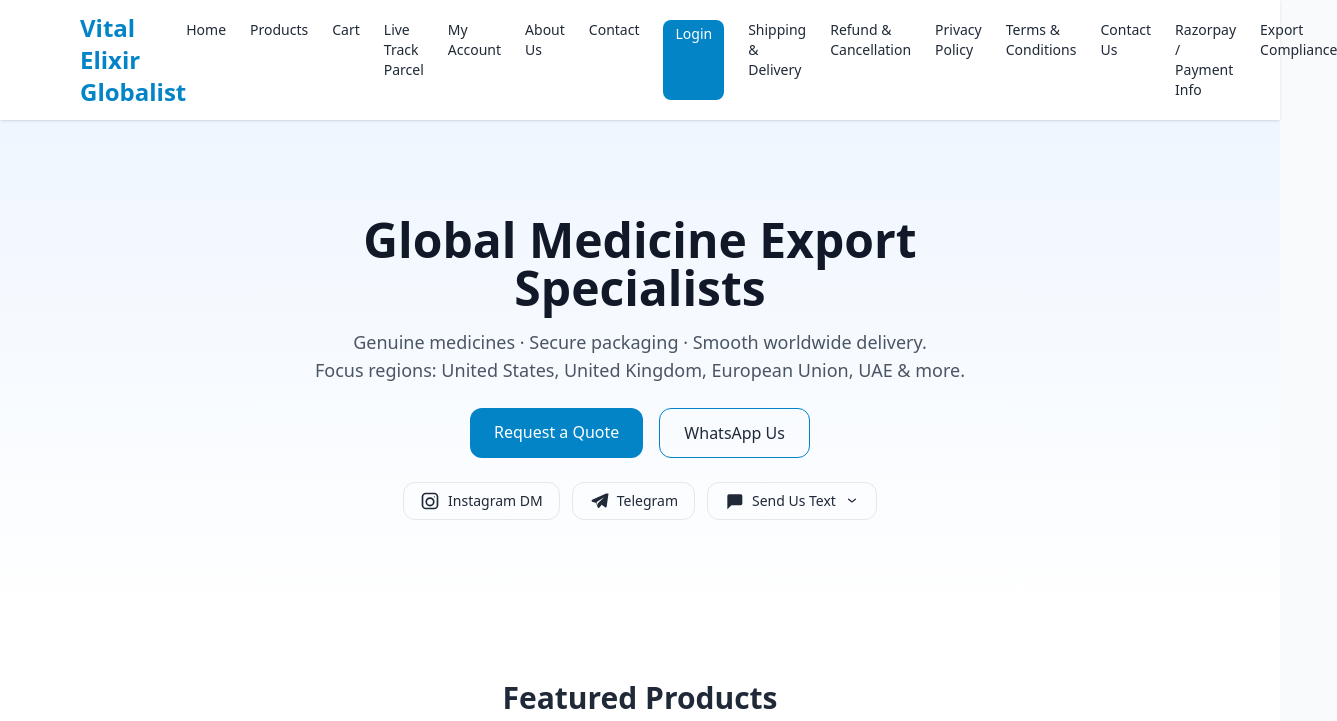
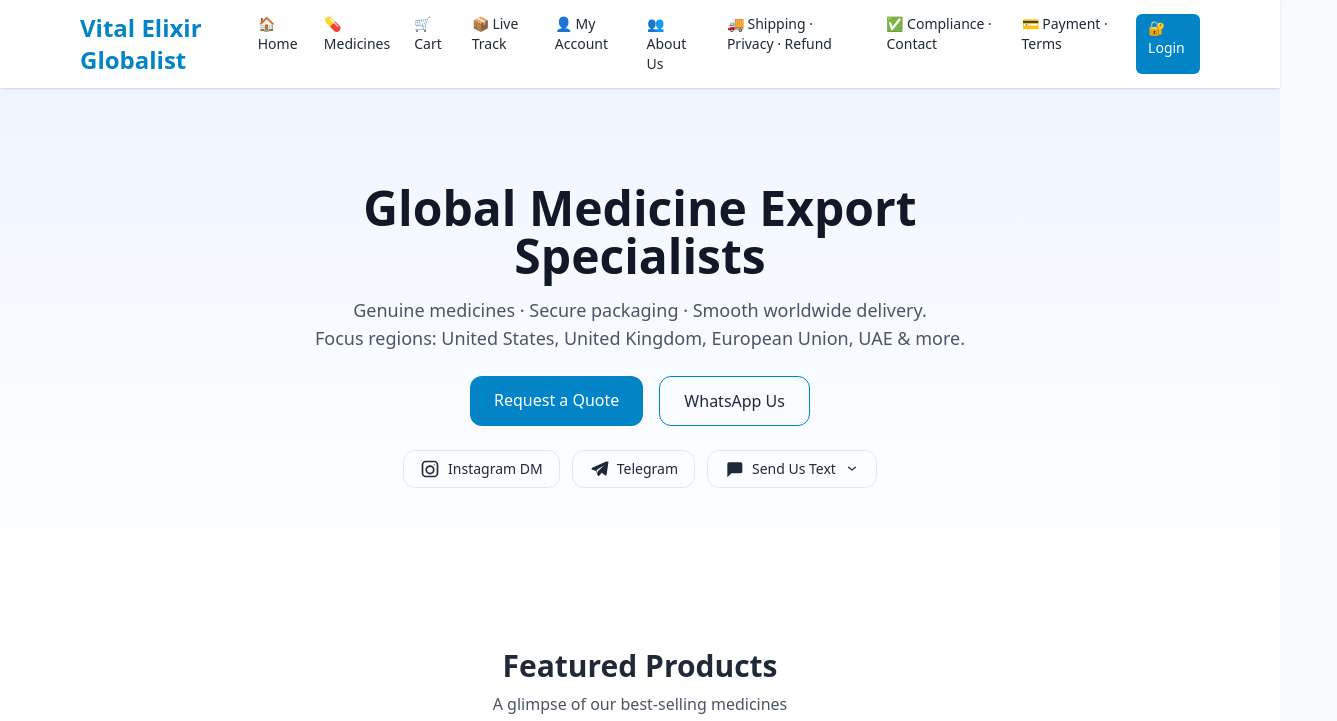
Before and after one commit to vitalelixirglobalist/vital-elixir-globalist, a plain HTML site: page index.html in a window 1280 px wide. Shown: the top 721 px of the page, 1337 px wide, since content can reach past the window. Drawn offline with nearby package versions, Linux system fonts and the light colour scheme.

Commit message:
Update header.html

```diff
--- a/header.html
+++ b/header.html
@@ -6,21 +6,17 @@
 
     <!-- Desktop Navigation -->
     <nav class="hidden md:flex gap-6 text-sm font-medium">
-      <a href="index.html" class="hover:text-brand">Home</a>
-      <a href="products.html" class="hover:text-brand">Products</a>
-      <a href="cart.html" class="hover:text-brand">Cart</a>
-      <a href="live-track.html" class="hover:text-brand">Live Track Parcel</a>
-      <a href="my-account.html" class="hover:text-brand">My Account</a>
-      <a href="about.html" class="hover:text-brand">About Us</a>
-      <a href="index.html#contact" class="hover:text-brand">Contact</a>
-      <a href="login.html" class="px-3 py-1 bg-brand text-white rounded-lg hover:opacity-90 transition">Login</a>
-      <a href="shipping.html">Shipping & Delivery</a>
-      <a href="refund.html">Refund & Cancellation</a>
-      <a href="privacy.html">Privacy Policy</a>
-      <a href="terms.html">Terms & Conditions</a>
-      <a href="contact.html">Contact Us</a>
-      <a href="razorpay.html">Razorpay / Payment Info</a>
-      <a href="compliance.html">Export Compliance</a>
+ <a href="index.html" class="hover:text-brand">🏠 Home</a>
+  <a href="products.html" class="hover:text-brand">💊 Medicines</a>
+  <a href="cart.html" class="hover:text-brand">🛒 Cart</a>
+  <a href="live-track.html" class="hover:text-brand">📦 Live Track</a>
+  <a href="my-account.html" class="hover:text-brand">👤 My Account</a>
+  <a href="about.html" class="hover:text-brand">👥 About Us</a>
+  <a href="shipping.html" class="hover:text-brand">🚚 Shipping · Privacy · Refund</a>
+  <a href="compliance.html" class="hover:text-brand">✅ Compliance · Contact</a>
+  <a href="payment.html" class="hover:text-brand">💳 Payment · Terms</a>
+
+  <a href="login.html" class="bg-brand text-white py-1 px-3 rounded-md hover:opacity-90 transition">🔐 Login</a>
     </nav>
 
     <!-- Hamburger Button (visible only on mobile) -->
@@ -46,23 +42,20 @@
 
       <!-- Mobile Navigation Links -->
       <nav class="flex flex-col gap-4 text-gray-700 text-lg font-medium">
-       <a href="index.html" class="hover:text-brand">🏠 Home</a>
-<a href="products.html" class="hover:text-brand">💊 Medicines</a>
-<a href="cart.html" class="hover:text-brand">🛒 Cart</a>
-<a href="live-track.html" class="hover:text-brand">📦 Live Track Parcel</a>
-<a href="my-account.html" class="hover:text-brand">👤 My Account</a>
-<a href="about.html" class="hover:text-brand">👥 About Us</a>
-<a href="index.html#contact" class="hover:text-brand">📞 Contact</a>
-<a href="login.html" class="bg-brand text-white py-2 rounded-lg hover:opacity-90 transition">🔐 Login</a>
+      <a href="index.html" class="hover:text-brand">🏠 Home</a>
+  <a href="products.html" class="hover:text-brand">💊 Medicines</a>
+  <a href="cart.html" class="hover:text-brand">🛒 Cart</a>
+  <a href="live-track.html" class="hover:text-brand">📦 Live Track</a>
+  <a href="my-account.html" class="hover:text-brand">👤 My Account</a>
+  <a href="about.html" class="hover:text-brand">👥 About Us</a>
 
-<hr class="my-2 border-gray-400">
-<p class="text-sm text-gray-500 px-2">Support & Legal</p>
-<a href="shipping.html" class="hover:text-brand">🚚 Shipping & Delivery</a>
-<a href="refund.html" class="hover:text-brand">💸 Refund & Cancellation</a>
-<a href="privacy.html" class="hover:text-brand">🔒 Privacy Policy</a>
-<a href="terms.html" class="hover:text-brand">📜 Terms & Conditions</a>
-<a href="razorpay.html" class="hover:text-brand">💳 Razorpay / Payment Info</a>
-<a href="compliance.html" class="hover:text-brand">✅ Export Compliance</a>
+  <hr class="border-gray-500 my-2">
+  <p class="text-xs uppercase tracking-wide text-gray-300">Support & Legal</p>
+  <a href="shipping.html" class="hover:text-brand">🚚 Shipping · Privacy · Refund</a>
+  <a href="compliance.html" class="hover:text-brand">✅ Compliance · Contact</a>
+  <a href="payment.html" class="hover:text-brand">💳 Payment · Terms</a>
+
+  <a href="login.html" class="bg-brand text-white py-2 rounded-lg text-center hover:opacity-90 transition">🔐 Login</a>
       </nav>
     </div>
   </div>
```
